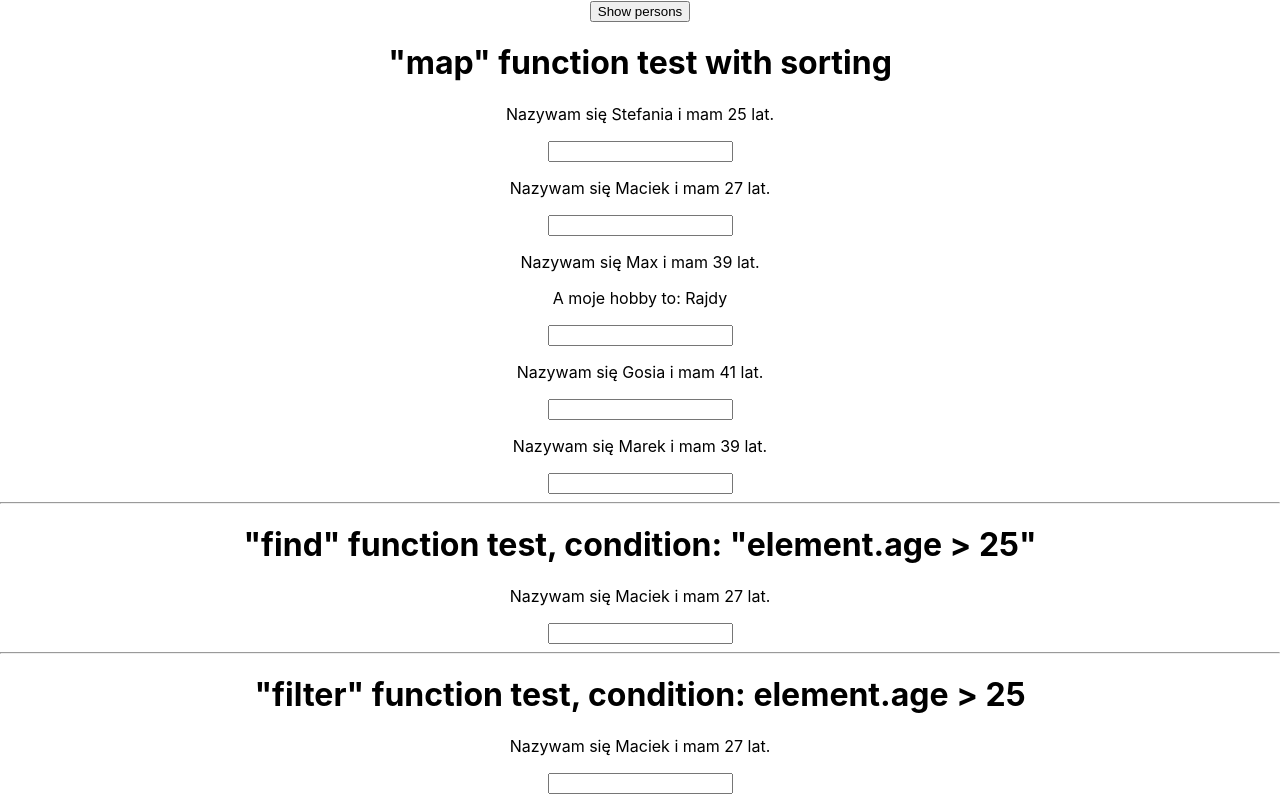
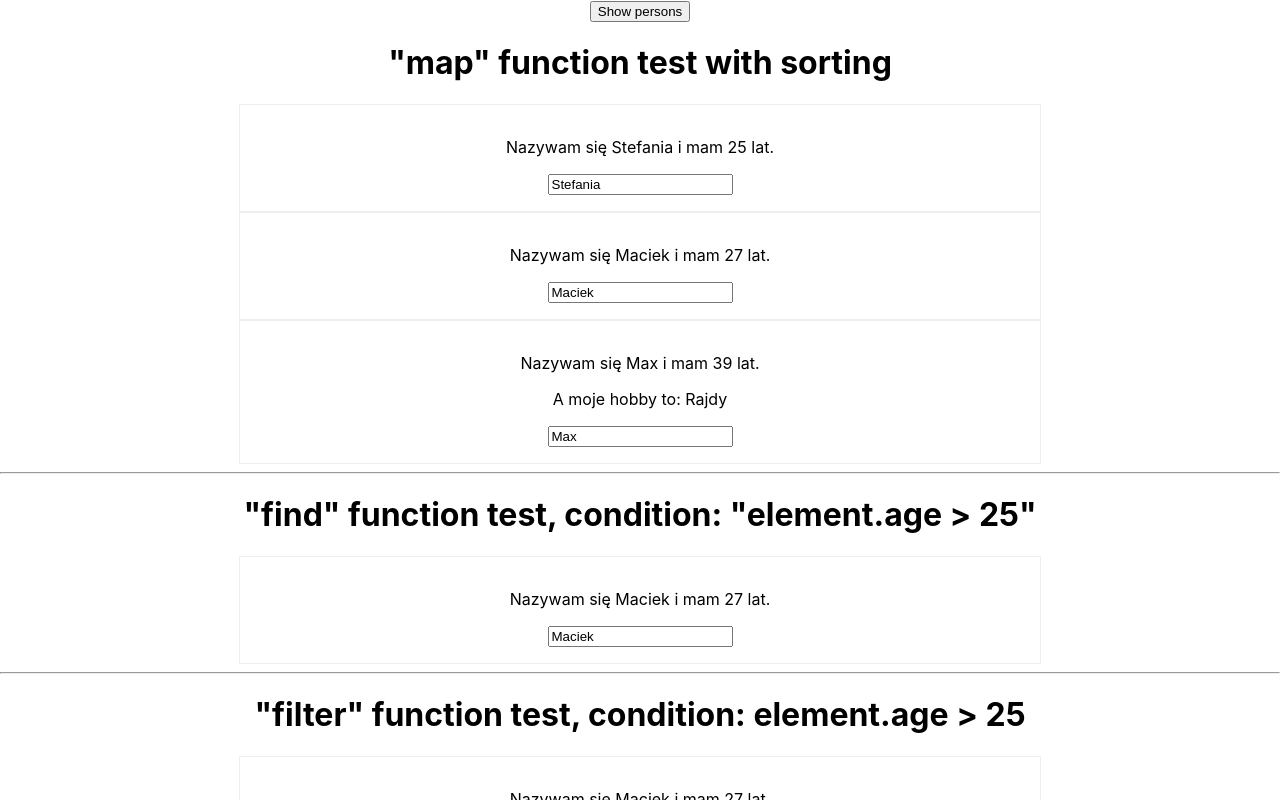
Before and after one commit to MaciejUberna/ReactExercises, a React (Create React App) app: page / in a window 1280 px wide. Both pictures are taken after a click on the button "Show persons". Shown: the top 800 px of the page. Built offline with nearby package versions, Linux system fonts and the light colour scheme.

Commit message:
Mod: src/App.js, src/Persons/Persons.js, src/Persons/Person/Person.js src/Persons/Person/Person.css added 2-way binding and styles to db pieces

```diff
--- a/src/App.js
+++ b/src/App.js
@@ -31,8 +31,15 @@ class App extends Component {
     this.setState({showPersons: !doesShow});
   }
 
-  nameChangedHandler = () => {
-
+  nameChangedHandler = (id, event) => {
+    const tmpArr = this.state.persons.slice();
+    const tmpIndex = tmpArr.findIndex(e => e.id === id);
+    if (tmpIndex === -1) {
+      //console.log("Error - index = -1");
+    } else {
+      tmpArr[tmpIndex].name=event.target.value;
+      this.setState({persons: tmpArr});
+    }
   }
 
   deletePerson = (id) => {
@@ -40,7 +47,6 @@ class App extends Component {
     if (personIndex !== -1) {
       const newPersons = this.state.persons.slice();
       newPersons.splice(personIndex,1);
-      console.log('newPersons length: '+newPersons.length);
       this.setState({persons: newPersons});
     }
   }
@@ -50,34 +56,28 @@ class App extends Component {
   render() {
     const displayArr = this.state.persons.slice();
 
-    const iterator = displayArr.entries();
-    const newDisplayArr = [];
-    for(let element of iterator) {
-      newDisplayArr.unshift(...element.slice(1));
-    }
-
     return (
       <div className="App">
         <button onClick={this.togglePersonsHandler}>Show persons</button>
         { this.state.showPersons ? <div>
           <h1>"map" function test with sorting</h1>
-          <Persons click={this.deletePerson} arr={displayArr.sort(this.sortByAge)}></Persons>
+          <Persons modifyName={this.nameChangedHandler} click={this.deletePerson} arr={displayArr.sort(this.sortByAge)}></Persons>
           <hr></hr>
           <h1>"find" function test, condition: "element.age > 25"</h1>
-          <Persons click={this.deletePerson} arr={[displayArr.find(element => element.age > 25)]}></Persons>
+          <Persons modifyName={this.nameChangedHandler} click={this.deletePerson} arr={[displayArr.find(element => element.age > 25)]}></Persons>
           <hr></hr>
           <h1>"filter" function test, condition: element.age > 25</h1>
-          <Persons click={this.deletePerson} arr={displayArr.filter(element => element.age > 25)}></Persons>
+          <Persons modifyName={this.nameChangedHandler} click={this.deletePerson} arr={displayArr.filter(element => element.age > 25)}></Persons>
           <hr></hr>
-          <h1>"splice" function test, adding "someOtherPersons"</h1>
+          {/* <h1>"splice" function test, adding "someOtherPersons"</h1>
           {displayArr.splice(displayArr.length,0,...this.someOtherPersons)}
-          <Persons click={this.deletePerson} arr={displayArr}></Persons>
-          <hr></hr>
-          <h1>"entries" test</h1>
-          <Persons click={this.deletePerson} arr={newDisplayArr}></Persons>
+          <Persons modifyName={this.nameChangedHandler} click={this.deletePerson} arr={displayArr}></Persons>
+          <hr></hr> */}
+          {/* <h1>"entries" test</h1>
+          <Persons modifyName={this.nameChangedHandler} click={this.deletePerson} arr={newDisplayArr}></Persons>
           <hr></hr>
           <h1>"concat" test</h1>
-          <Persons click={this.deletePerson} arr={newDisplayArr.concat(this.someOtherPersons)}></Persons>
+          <Persons modifyName={this.nameChangedHandler}click={this.deletePerson} arr={newDisplayArr.concat(this.someOtherPersons)}></Persons> */}
         </div> : null }
       </div>
     );
--- /dev/null
+++ b/src/Persons/Person/Person.css
@@ -0,0 +1,8 @@
+.Person {
+    width: 60%;
+    margin: auto;
+    border: 1px solid #eee;
+    box-shadow: 0 2 3 #ccc;
+    padding: 16px;
+    text-align: center;
+}
--- a/src/Persons/Person/Person.js
+++ b/src/Persons/Person/Person.js
@@ -1,4 +1,5 @@
 import React from 'react';
+import './Person.css'
 
 const Person = (props) => {
 
@@ -7,9 +8,9 @@ const Person = (props) => {
     if ( props.children ) {
         person.push(<p key={props.id.concat('2')}>A moje hobby to: {props.children} </p>);
     }
-    person.push(<input key={props.id.concat('3')} type="text"/>)
+    person.push(<input key={props.id.concat('3')} type="text" onChange={props.modifyName} value={props.name}/>)
     return (
-        <div onClick={props.click}>
+        <div className="Person" onClick={props.click}>
             {person}
         </div>
     );
--- a/src/Persons/Persons.js
+++ b/src/Persons/Persons.js
@@ -4,7 +4,7 @@ import Person from './Person/Person';
 const Persons = (props) =>  (
     props.arr.map((value) => {
         if (value !== undefined) {
-            return <Person click={props.click.bind(this,value.id)} key={value.id} id={value.id} name={value.name} age={value.age}>{value.children}</Person>;
+            return <Person click={props.click.bind(this,value.id)} modifyName={props.modifyName.bind(this, value.id)} key={value.id} id={value.id} name={value.name} age={value.age}>{value.children}</Person>;
         } else return null;
     })
 );
```
